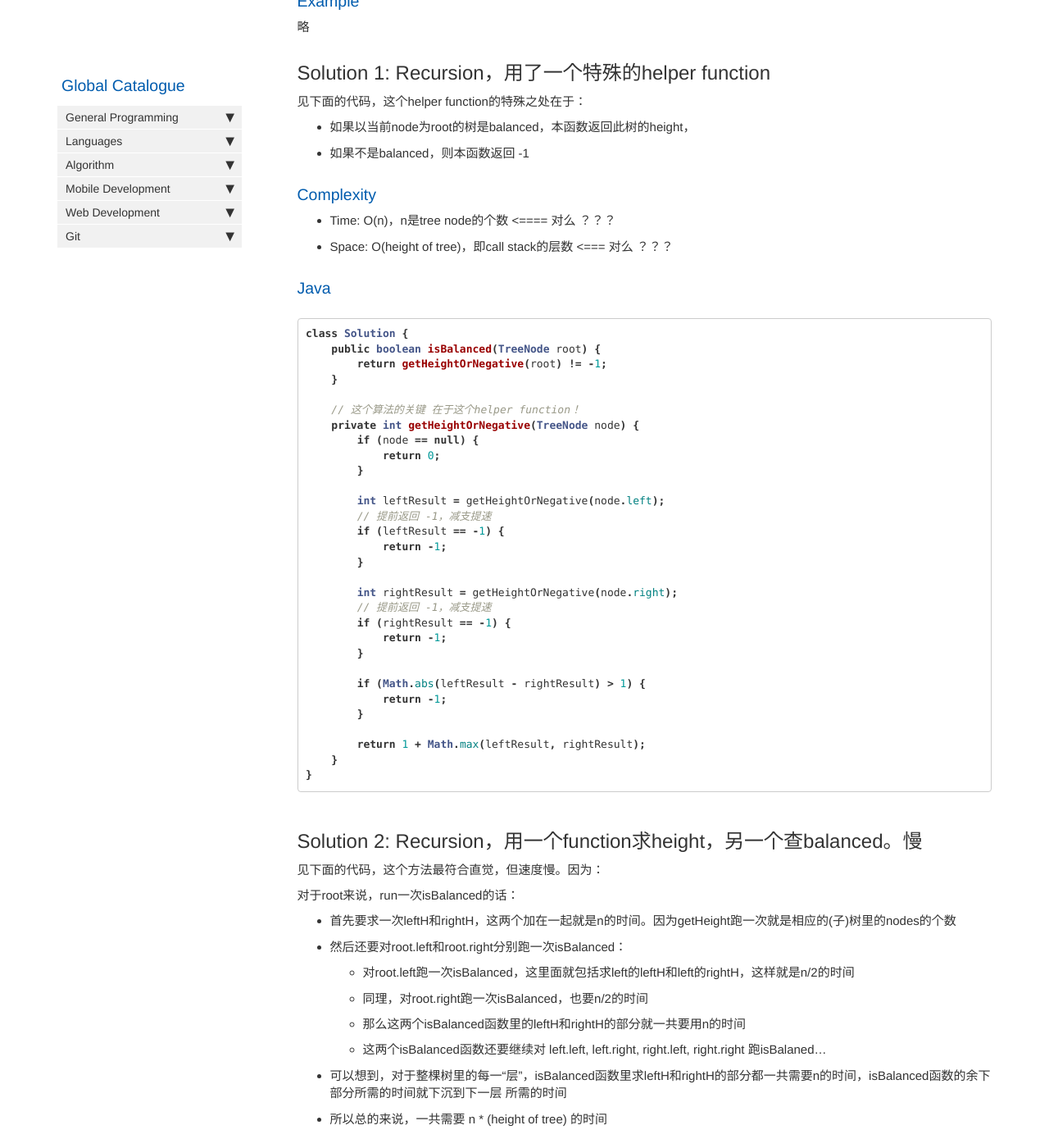
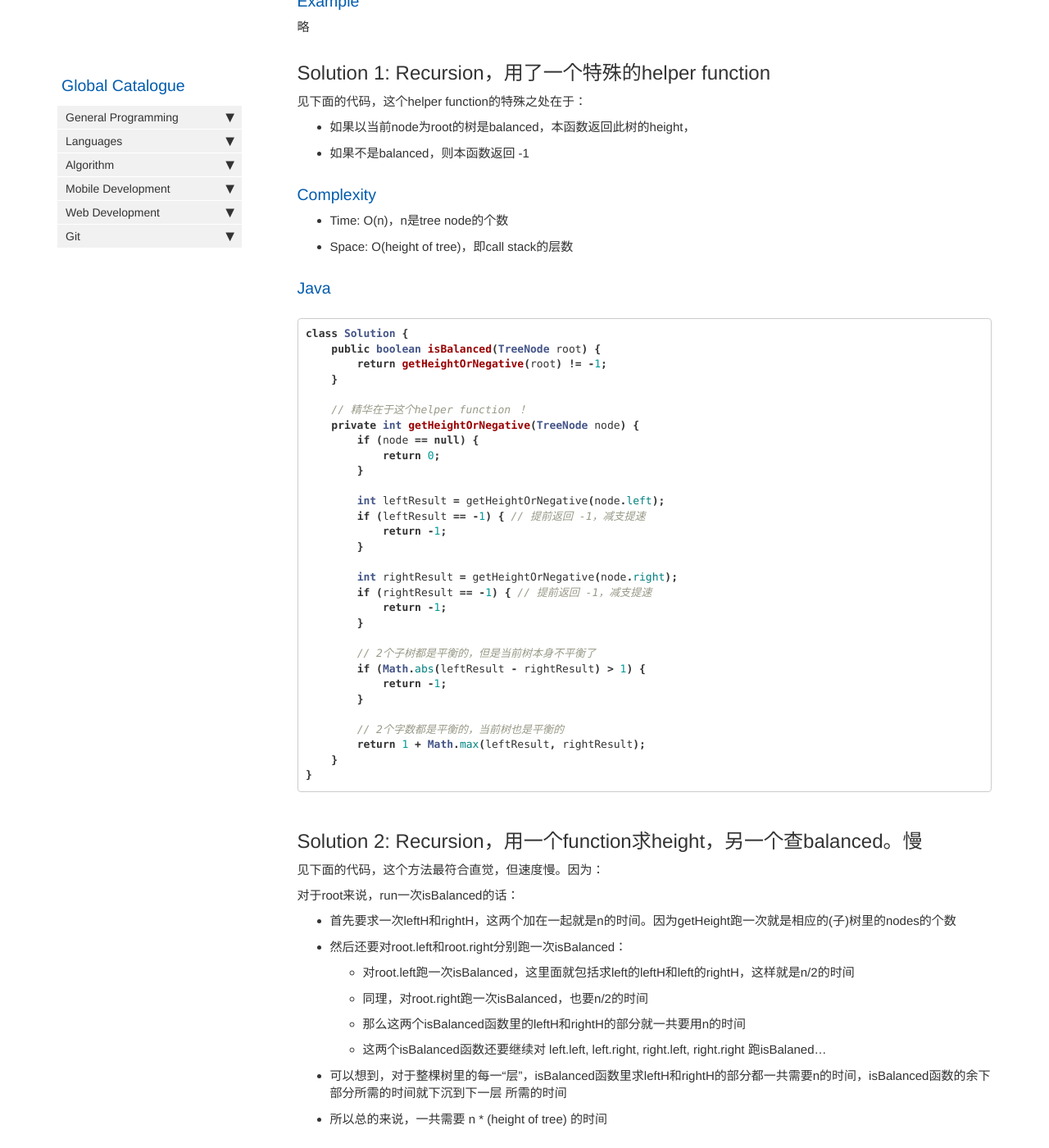
Before and after one commit to HungryOrc/hungryorc.github.io, a Jekyll site: the page built from pages/algorithm/algorithm_balanced_binary_tree.md, in a window 1280 px wide and 1400 px high, scrolled down 548 px. Shown: the whole window at 82% size. Built offline with Jekyll 4.4.1, drawn with Linux system fonts in a browser that asks for light colours; nearby versions of some CDN libraries; comment, search, counter and statistics services are not loaded.

Commit message:
Update algorithm_balanced_binary_tree.md

````diff
--- a/pages/algorithm/algorithm_balanced_binary_tree.md
+++ b/pages/algorithm/algorithm_balanced_binary_tree.md
@@ -33,8 +33,8 @@ public class TreeNode {
 * 如果不是balanced，则本函数返回 -1
 
 ### Complexity
-* Time: O(n)，n是tree node的个数 <==== 对么 ？？？
-* Space: O(height of tree)，即call stack的层数 <=== 对么 ？？？
+* Time: O(n)，n是tree node的个数
+* Space: O(height of tree)，即call stack的层数
 
 ### Java
 ```java
@@ -43,28 +43,28 @@ class Solution {
         return getHeightOrNegative(root) != -1;
     }
 
-    // 这个算法的关键 在于这个helper function！
+    // 精华在于这个helper function ！
     private int getHeightOrNegative(TreeNode node) {
         if (node == null) {
             return 0;
         }
 
         int leftResult = getHeightOrNegative(node.left);
-        // 提前返回 -1，减支提速
-        if (leftResult == -1) {
+        if (leftResult == -1) { // 提前返回 -1，减支提速
             return -1;
         }
 
         int rightResult = getHeightOrNegative(node.right);
-        // 提前返回 -1，减支提速
-        if (rightResult == -1) {
+        if (rightResult == -1) { // 提前返回 -1，减支提速
             return -1;
         }
 
+        // 2个子树都是平衡的，但是当前树本身不平衡了
         if (Math.abs(leftResult - rightResult) > 1) {
             return -1;
         }
 
+        // 2个字数都是平衡的，当前树也是平衡的
         return 1 + Math.max(leftResult, rightResult);
     }
 }
````
